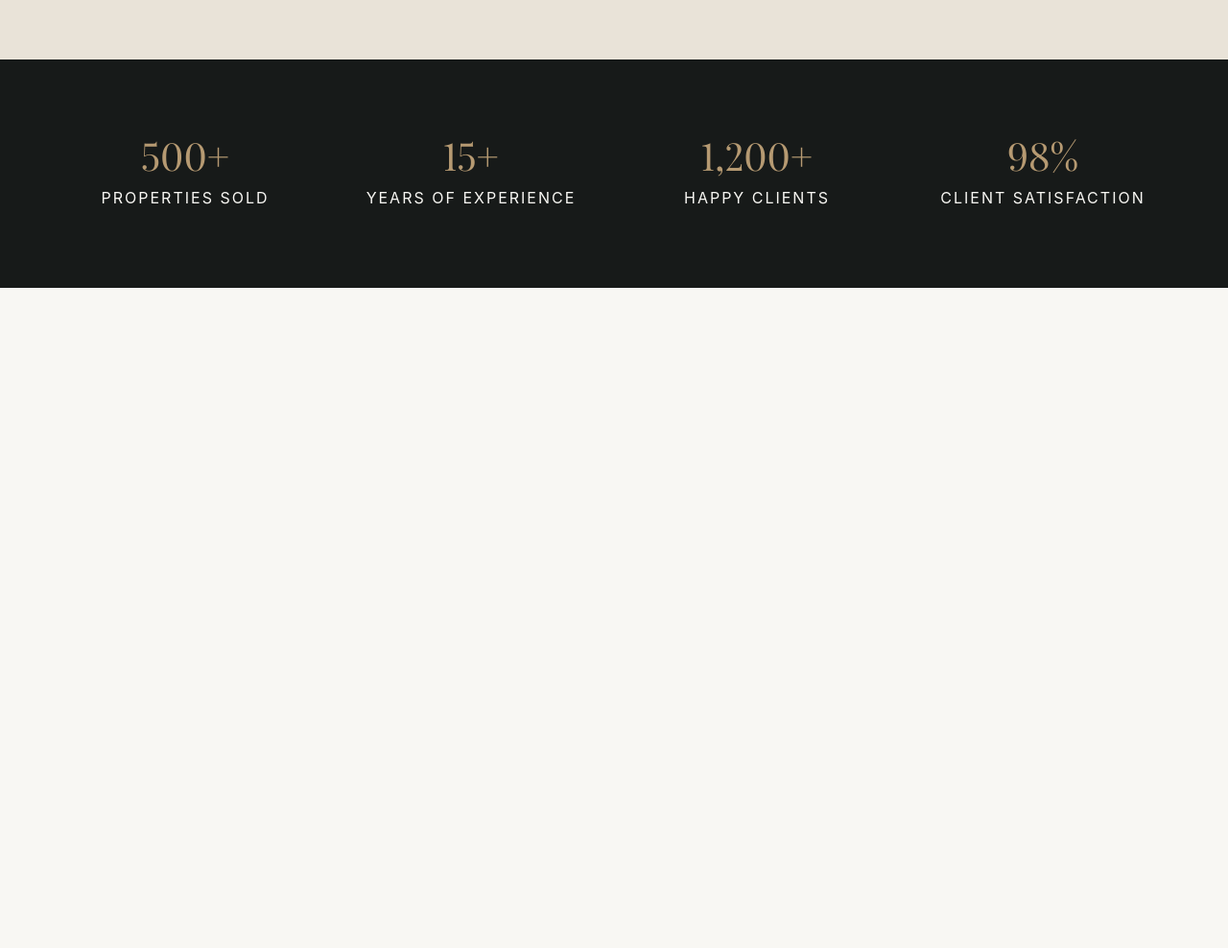
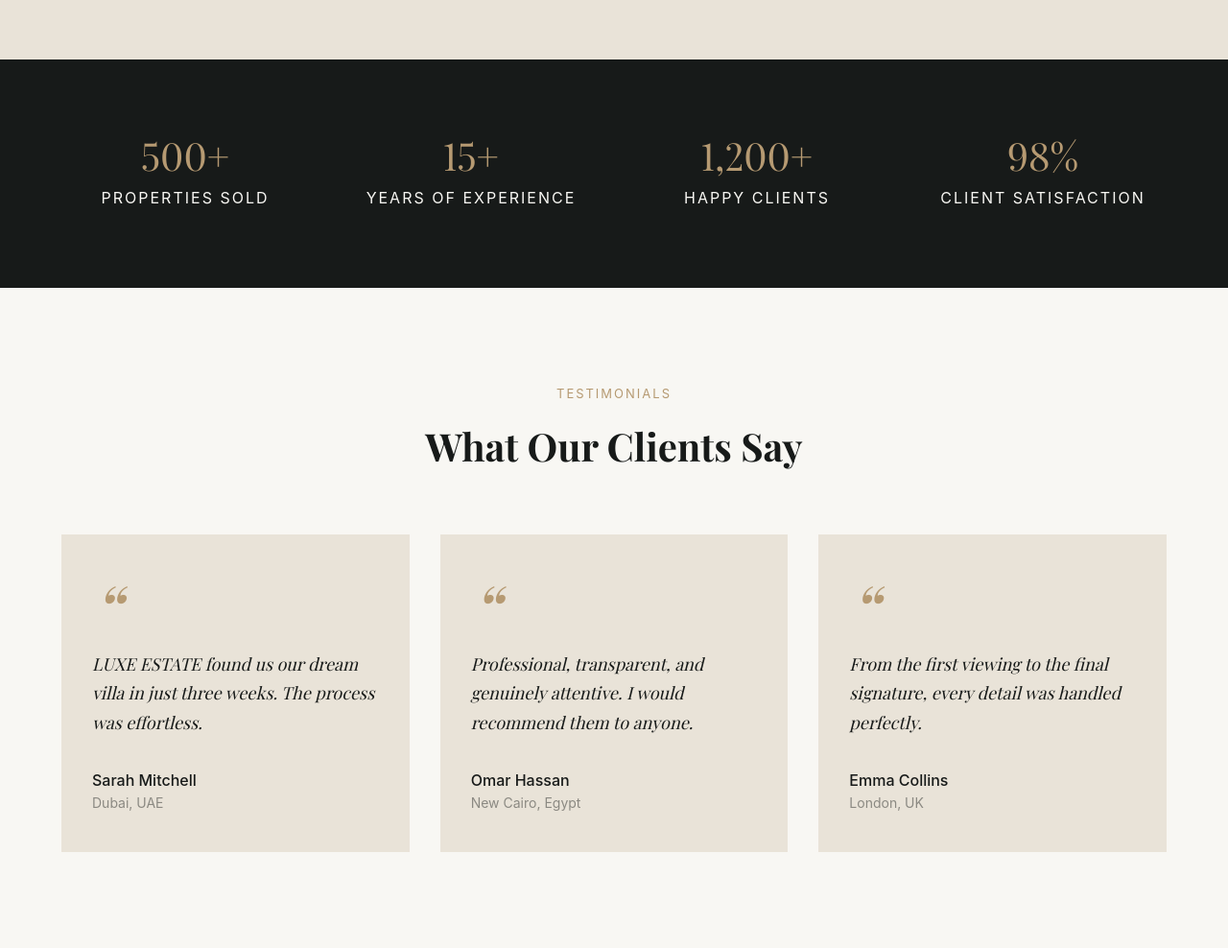
Before and after one commit to A-mira-1010/luxe-estate, a plain HTML site: page index.html in a window 1280 px wide. Shown: the part 2036-3024 px from the top of the page at 96% size. Before the commit the page ends 2336 px from the top, so only its background shows below. Drawn offline with nearby package versions, Linux system fonts and the light colour scheme; a web font is replaced by a local one.

Commit message:
Feat: Add testimonials section

```diff
--- a/css/style.css
+++ b/css/style.css
@@ -289,6 +289,55 @@ ul {
   letter-spacing: 2px;
   text-transform: uppercase;
 }
+/* ==== testimonials ==== */
+.testimonials {
+  padding: 100px 0;
+  text-align: center;
+}
+.testimonials h2 {
+  font-family: var(--font-heading);
+  font-size: 40px;
+  margin-bottom: 60px;
+}
+.testimonials-grid {
+  display: grid;
+  grid-template-columns: repeat(3, 1fr);
+  gap: 32px;
+  text-align: left;
+}
+.testimonials-card {
+  background: var(--beige);
+  padding: 40px 32px;
+  display: flex;
+  flex-direction: column;
+  justify-content: space-between;
+  transition: transform 0.3s ease;
+}
+.testimonials-card:hover {
+  transform: translateY(-6px);
+}
+.testimonials-card blockquote {
+  font-family: var(--font-heading);
+  font-size: 18px;
+  font-style: italic;
+  line-height: 1.7;
+  margin-bottom: 32px;
+}
+.testimonials-card blockquote::before {
+  content: "\201C";
+  display: block;
+  font-size: 72px;
+  line-height: 1;
+  color: var(--champagne);
+  margin-bottom: 8px;
+}
+.client-name {
+  font-weight: 500;
+}
+.client-location {
+  color: var(--gray);
+  font-size: 14px;
+}
 
 /* ===== Responsive ===== */
 @media (max-width: 900px) {
@@ -384,4 +433,14 @@ ul {
     font-size: 12px;
     letter-spacing: 1.5px;
   }
+  .testimonials {
+    padding: 60px 0;
+  }
+  .testimonials h2 {
+    font-size: 30px;
+    margin-bottom: 40px;
+  }
+  .testimonials-grid {
+    grid-template-columns: 1fr;
+  }
 }
--- a/index.html
+++ b/index.html
@@ -208,6 +208,35 @@
         </div>
       </div>
     </section>
+    <section class="testimonials">
+      <div class="container">
+        <p class="section-label">Testimonials</p>
+<h2>What Our Clients Say</h2>
+<div class="testimonials-grid">
+  <article class="testimonials-card">
+    <blockquote>LUXE ESTATE found us our dream villa in just three weeks. The process was effortless.</blockquote>
+    <footer>
+      <p class="client-name">Sarah Mitchell</p>
+      <p class="client-location">Dubai, UAE</p>
+    </footer>
+  </article>
+  <article class="testimonials-card">
+    <blockquote>Professional, transparent, and genuinely attentive. I would recommend them to anyone.</blockquote>
+    <footer>
+      <p class="client-name">Omar Hassan</p>
+      <p class="client-location">New Cairo, Egypt</p>
+    </footer>
+  </article>
+  <article class="testimonials-card">
+    <blockquote>From the first viewing to the final signature, every detail was handled perfectly.</blockquote>
+    <footer>
+      <p class="client-name">Emma Collins</p>
+      <p class="client-location">London, UK</p>
+    </footer>
+  </article>
+</div>
+      </div>
+    </section>
     <script src="js/script.js"></script>
   </body>
 </html>
```
